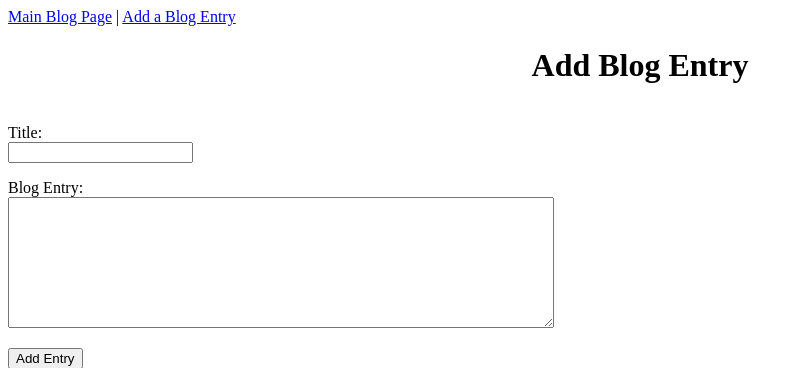
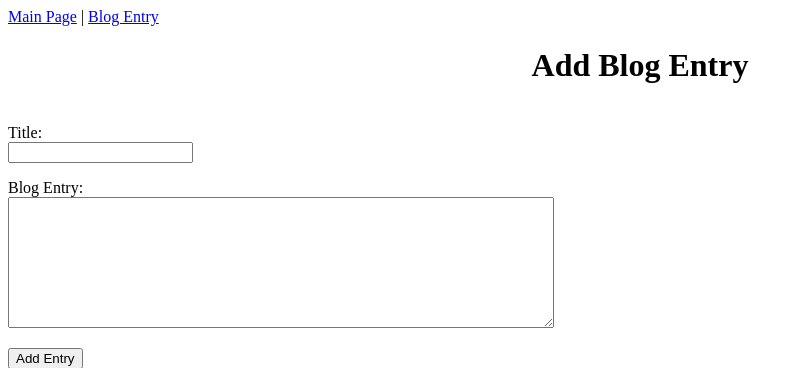
Before and after one commit to mthreec1983/build-a-blog, a Flask app: page /newpost in a window 1280 px wide. Shown: the top 368 px of the page, without its empty margins (0-802 px from the left). Run offline with Flask 2, Linux system fonts and the light colour scheme.

Commit message:
complete

```diff
--- a/main.py
+++ b/main.py
@@ -17,11 +17,8 @@ class Blog(db.Model):
         self.title = title
         self.body = body
 
+
 @app.route('/')
-def index():
-    return redirect('/blog')
-
-@app.route('/blog')
 def blog():
     blog_id = request.args.get('id')
 
@@ -41,15 +38,15 @@ def new_post():
         body_error = ''
 
         if not blog_title:
-            title_error = "Please enter a blog title"
+            title_error = "Enter blog title"
         if not blog_body:
-            body_error = "Please enter a blog entry"
+            body_error = "Blog entry required"
 
         if not body_error and not title_error:
             new_entry = Blog(blog_title, blog_body)
             db.session.add(new_entry)
             db.session.commit()
-            return redirect('/blog?id={}'.format(new_entry.id))
+            return redirect('/?id={}'.format(new_entry.id))
         else:
             return render_template('newpost.html', title='New Entry', title_error=title_error, body_error=body_error,
                 blog_title=blog_title, blog_body=blog_body)
--- a/templates/base.html
+++ b/templates/base.html
@@ -13,8 +13,8 @@
 </head>
 <body>
     <nav>
-        <a href="/blog">Main Blog Page</a> |
-        <a href="/newpost">Add a Blog Entry</a>
+        <a href="/">Main Page</a> |
+        <a href="/newpost">Blog Entry</a>
     </nav>
 
     {% block content %}
--- a/templates/blog.html
+++ b/templates/blog.html
@@ -10,7 +10,7 @@
 
     {% for post in posts %}
 
-    <a href="/blog?id={{post.id}}"><h2>{{post.title}}</h2></a>
+    <a href="/?id={{post.id}}"><h2>{{post.title}}</h2></a>
     <p>{{post.body}}</p>
     <hr>
 
```
